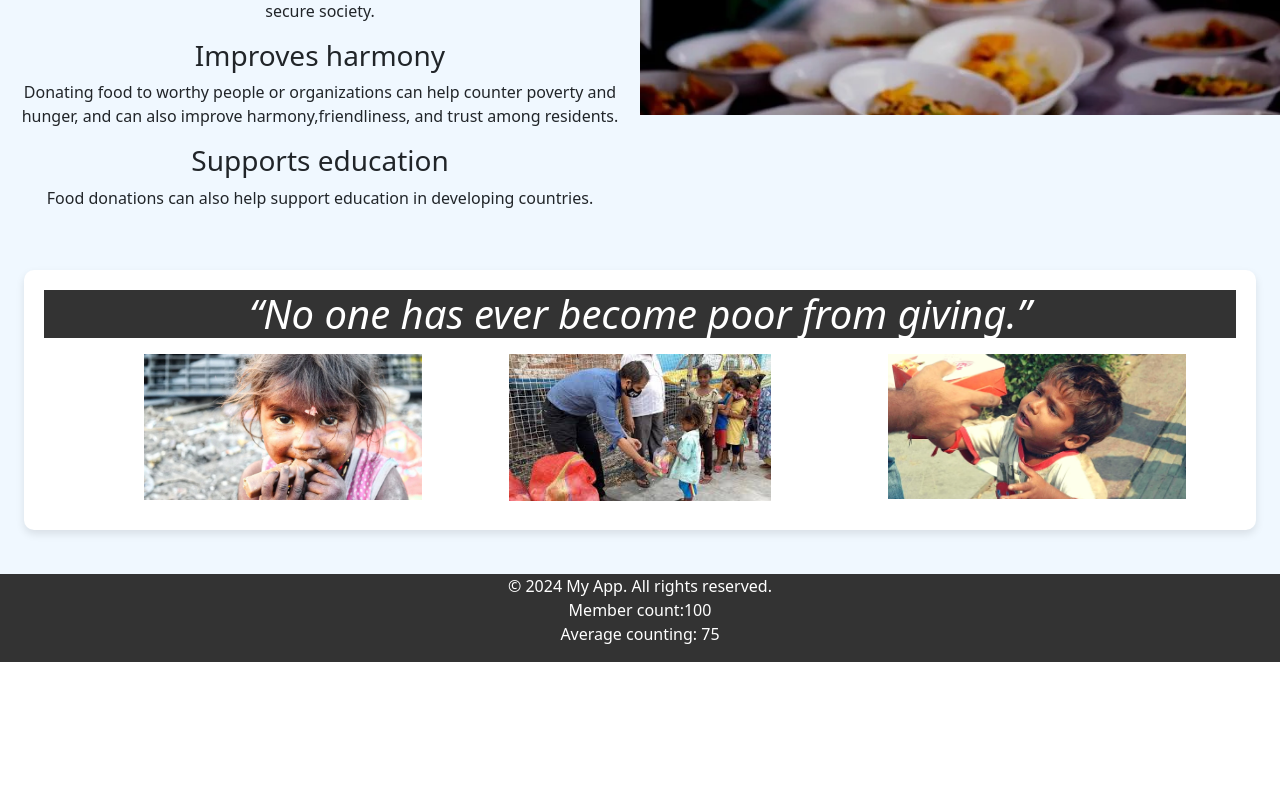
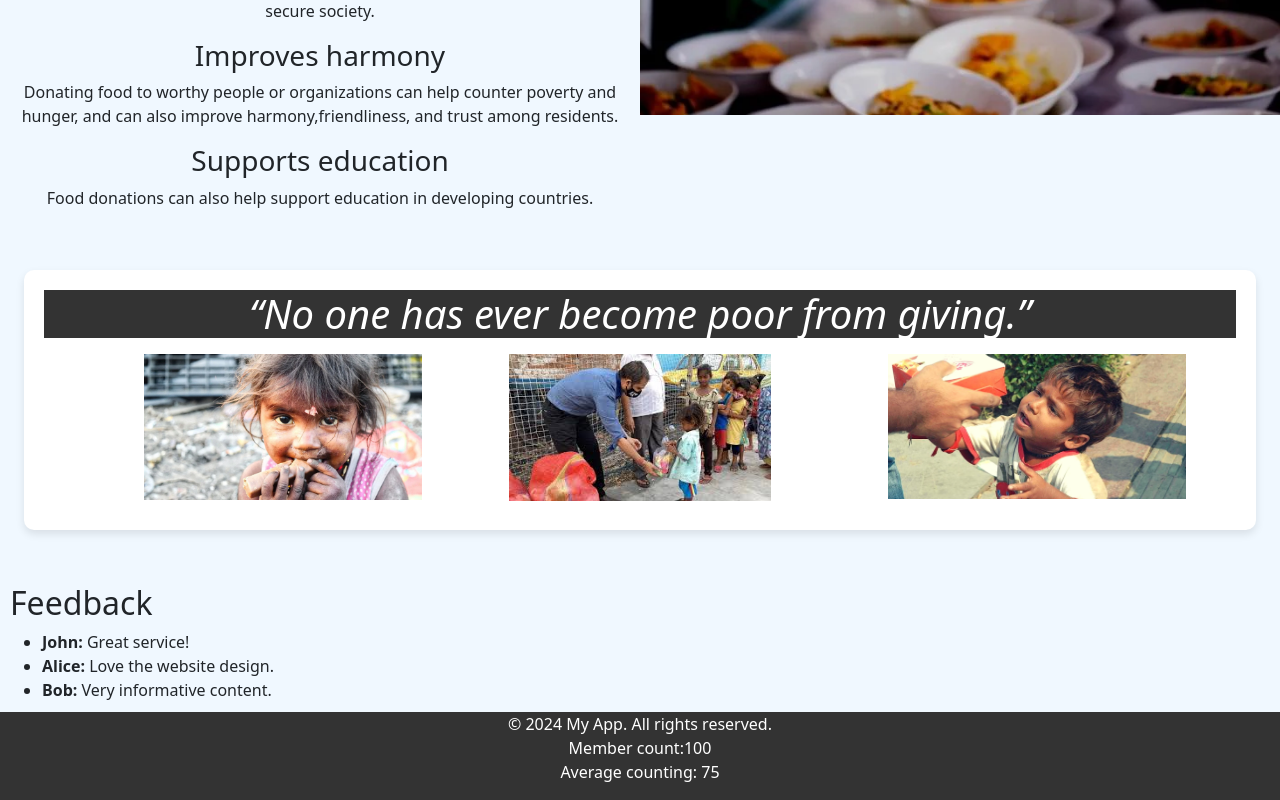
Before and after one commit to Jyoti-Technosoft/feast-forward, a React (Create React App) app: page /home in a window 1280 px wide. Shown: the part 1152-1952 px from the top of the page. Before the commit the page ends 1814 px from the top, so only its background shows below. Built offline with nearby package versions, Linux system fonts and the light colour scheme.

Commit message:
Feedbaack form and listing

```diff
--- a/src/assets/styles/Dashboard.css
+++ b/src/assets/styles/Dashboard.css
@@ -147,3 +147,9 @@
 .nav-link {
   padding: 0 !important;
 }
+
+.Feedback-list {
+  background-color: aliceblue;
+  margin-bottom: -1rem;
+  padding: 10px;
+}
--- a/src/assets/styles/Feedback.css
+++ b/src/assets/styles/Feedback.css
@@ -1,24 +1,26 @@
-.feedback-form-container {
+.Feedback-form-container {
   max-width: 550px;
   margin: auto;
   padding: 20px;
+  border-radius: 8px;
   background-color: aliceblue;
-    border-radius: 8px;
-    box-shadow: 0px 0px 10px rgba(0, 0, 0, 0.1);
+  height: calc(100vh - 178px);
+  box-shadow: 0 2px 10px rgba(0, 0, 0, 0.1);
 }
 
-  .feedback{
-    height: calc(100vh - 178px);
+.Feedback {
   display: flex;
   align-items: center;
   justify-content: flex-start;
+  flex-wrap: wrap;
 }
 
 .Feedback-group {
   margin-bottom: 20px;
-    .label {
+}
+
+.Feedback-group .label {
   font-weight: bold;
-    }
 }
 
 .Feedback-group select,
@@ -29,16 +31,28 @@
   font-size: 16px;
   border: 1px solid #ccc;
   border-radius: 5px;
+  transition: border-color 0.3s ease;
 }
 
 .Feedback-group select:focus,
 .Feedback-group input[type='text']:focus,
 .Feedback-group textarea:focus {
-    outline: none;
   border-color: #007bff;
   box-shadow: 0px 0px 5px rgba(0, 123, 255, 0.5);
 }
 
 .Contact-submit {
   width: 100%;
+  padding: 10px 0;
+  font-size: 18px;
+  color: #fff;
+  background-color: #007bff;
+  border: none;
+  border-radius: 5px;
+  cursor: pointer;
+  transition: background-color 0.3s ease;
 }
+
+.Contact-submit:hover {
+  background-color: #0056b3;
+}
--- a/src/assets/styles/Header.css
+++ b/src/assets/styles/Header.css
@@ -1,20 +1,11 @@
 .Header-container {
-  height: 90px;
-  width: 100%;
   top: 0;
-  background-color: #ffffff;
   z-index: 1000;
-  transition: top 0.3s ease-in-out;
   position: sticky;
 }
 
 .logo-image {
   margin-left: 10px;
-}
-
-.toaster-alert {
-  top: 60px;
-  right: 20px;
 }
 
 .logo-image {
--- a/src/assets/styles/JoinNow.css
+++ b/src/assets/styles/JoinNow.css
@@ -14,7 +14,7 @@
 }
 
 .join-now {
-  height: calc(100vh - 88px);
+  height: calc(100vh - 178px);
   display: flex;
   align-items: center;
   justify-content: flex-start;
@@ -24,8 +24,6 @@
   background-image: url(../images/Join_now_img.jpg);
   background-repeat: no-repeat;
   background-size: 100% 100%;
-  height: 100%;
-  width: 100%;
 }
 
 .form-label {
--- a/src/components/Dashboard.js
+++ b/src/components/Dashboard.js
@@ -14,6 +14,28 @@ import FDPServices from "../assets/images/FDP Services.webp";
 import poor_child from "../assets/images/poor_child.webp";
 import Donate_food from "../assets/images/Donate_food.jpg";
 import FDP_img from "../assets/images/FDP_img.webp";
+
+{/* Feedback Form */ }
+function FeedbackListing() {
+  const feedbackData = [
+    { id: 1, name: "John", message: "Great service!" },
+    { id: 2, name: "Alice", message: "Love the website design." },
+    { id: 3, name: "Bob", message: "Very informative content." },
+  ];
+
+  return (
+    <div className="Feedback-list">
+      <h2>Feedback</h2>
+      <ul>
+        {feedbackData.map((feedback) => {
+          return <li key={feedback.id}>
+            <strong>{feedback.name}:</strong> {feedback.message}
+          </li>
+        })}
+      </ul>
+    </div>
+  );
+}
 
 function Dashboard() {
   return (
@@ -101,6 +123,7 @@ function Dashboard() {
           </div>
         </div>
       </div>
+      <FeedbackListing />
       <Footer />
     </div>
   );
--- a/src/components/Feedback.js
+++ b/src/components/Feedback.js
@@ -22,10 +22,9 @@ const Feedback = () => {
   };
 
   return (
-    <div className='feedback-header'>
+    <div>
       <Header />
-    <div className="feedback align-item-center"></div>
-      <div className="feedback-form-container">
+      <div className="Feedback-form-container">
         <h2 className=" text-center">Feedback</h2>
         <Form onSubmit={handleSubmit}>
           <Form.Group controlId="formBasicServiceSatisfaction" className="Feedback-group">
--- a/src/components/Header.js
+++ b/src/components/Header.js
@@ -19,7 +19,7 @@ function Header() {
     setTimeout(() => {
       setShow(false);
       navigate("/");
-    }, 1000);
+    }, 2000);
   };
 
   const startsWithPath = (path) => location.pathname.startsWith(path);
```
Lines whose indentation alone changed are shown as unchanged.
